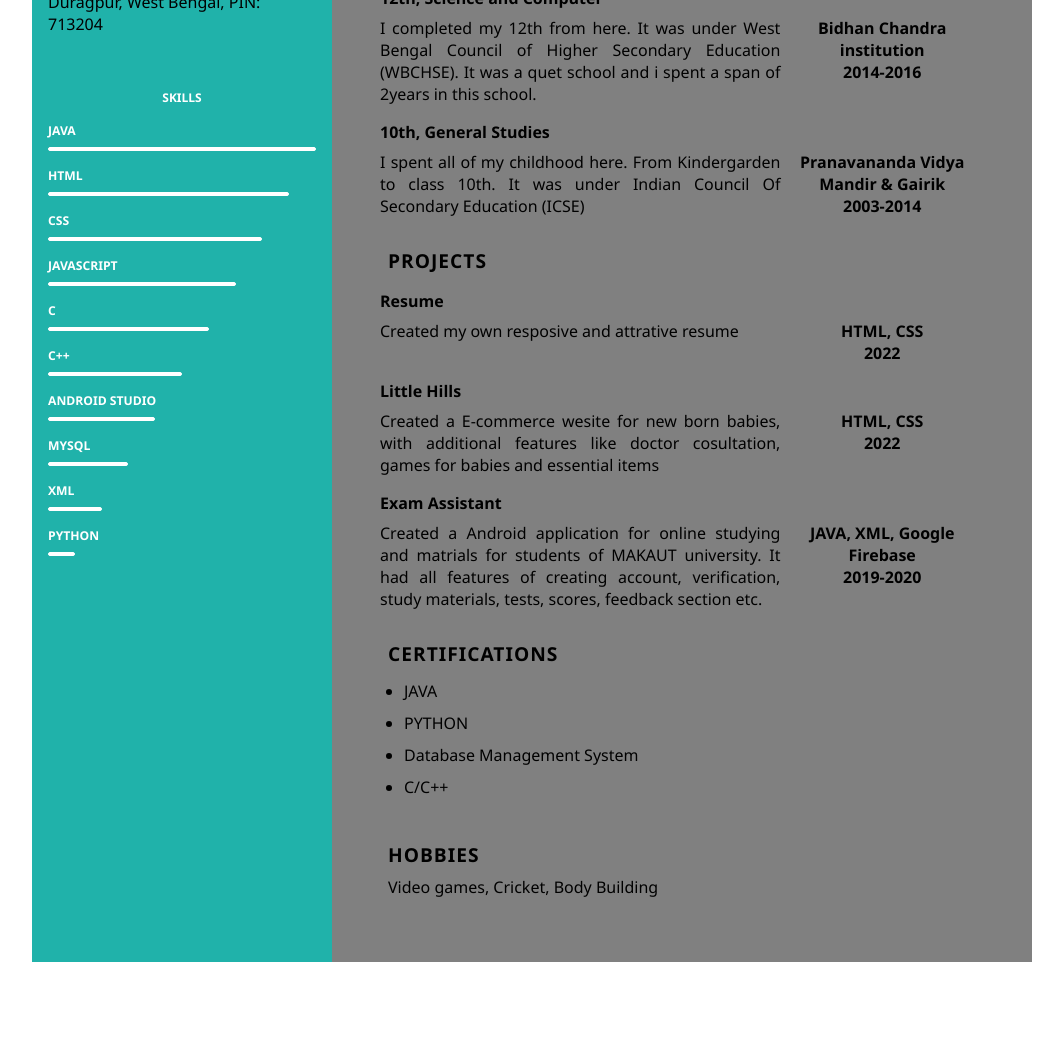
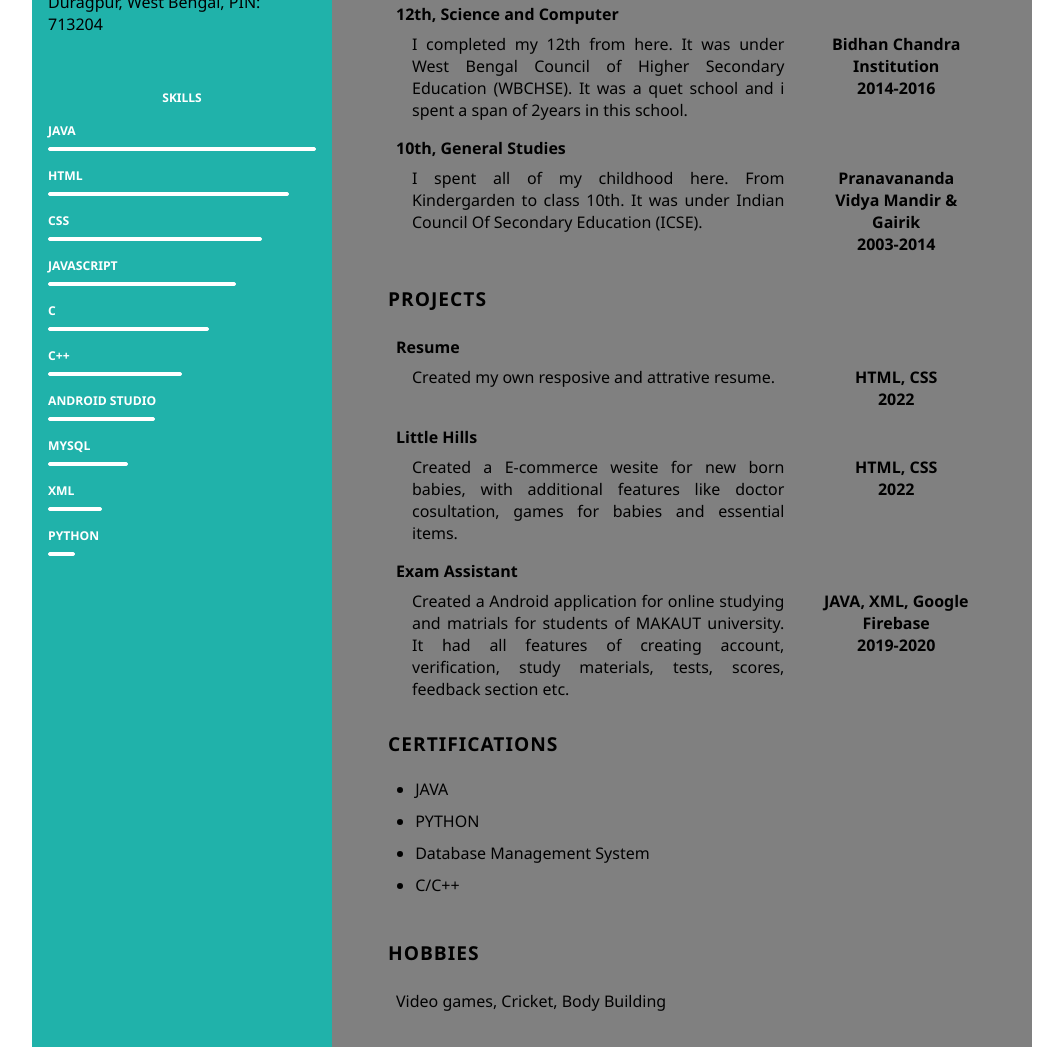
Before and after one commit to sb-POLO/CSS-Selectors-Basic-Selectors-Combinators-Id-selector-Class-selector---Post-Class---Responsive-, a plain HTML site: page index.html in a window 1280 px wide. Shown: the part 455-1502 px from the top of the page, without its empty margins (32-1095 px from the left). Before the commit the page ends 1437 px from the top, so only its background shows below. Drawn offline with Linux system fonts and the light colour scheme.

Commit message:
Add files via upload

```diff
--- a/index.html
+++ b/index.html
@@ -79,7 +79,7 @@
                     src="./assets/icons/icons8-location-24.png"
                     alt="Location"
                   />
-                  <span class="address"
+                  <span
                     >19/27 Ashok Avenue, A-Zone, Duragpur, West Bengal, PIN:
                     713204</span
                   >
@@ -218,7 +218,7 @@
                   school and i spent a span of 2years in this school.</span
                 >
                 <span class="institution">
-                  <div>Bidhan Chandra institution</div>
+                  <div>Bidhan Chandra Institution</div>
                   <div>2014-2016</div>
                 </span>
               </div>
@@ -229,7 +229,7 @@
                 <span class="institution-details"
                   >I spent all of my childhood here. From Kindergarden to class
                   10th. It was under Indian Council Of Secondary Education
-                  (ICSE)</span
+                  (ICSE).</span
                 >
                 <span class="institution">
                   <div>Pranavananda Vidya Mandir & Gairik</div>
@@ -245,7 +245,7 @@
               <h4>Resume</h4>
               <div class="project-details">
                 <span class="project-info"
-                  >Created my own resposive and attrative resume</span
+                  >Created my own resposive and attrative resume.</span
                 >
                 <span class="project-span">
                   <div>HTML, CSS</div>
@@ -259,7 +259,7 @@
                 <span class="project-info"
                   >Created a E-commerce wesite for new born babies, with
                   additional features like doctor cosultation, games for babies
-                  and essential items</span
+                  and essential items.</span
                 >
                 <span class="project-span">
                   <div>HTML, CSS</div>
@@ -298,7 +298,7 @@
           <br />
           <section class="hobbies-section">
             <h1 class="right-title">Hobbies</h1>
-            <div class="hobbies">
+            <div class="right-content">
               <p>Video games, Cricket, Body Building</p>
             </div>
           </section>
--- a/style.css
+++ b/style.css
@@ -109,13 +109,13 @@ section {
 }
 .hobbies-section {
   margin: auto;
+  padding-bottom: 2rem;
 }
 .right-title {
   text-transform: uppercase;
   font-size: 1.2rem;
   font-weight: 700;
   padding: 0.5rem;
-  padding-bottom: 0rem;
   letter-spacing: 1px;
 }
 .right-main-content {
@@ -126,6 +126,7 @@ section {
 }
 .right-content {
   padding-top: 1rem;
+  padding-left: 1rem;
 }
 .education-details {
   padding-top: 0.5rem;
@@ -134,11 +135,12 @@ section {
 .institution-details {
   text-align: justify;
   width: 70%;
-  margin-right: 1rem;
+  margin-left: 1rem;
 }
 .institution {
   width: 30%;
-  margin-right: 1rem;
+  margin-right: 0.5rem;
+  margin-left: 2rem;
   text-align: center;
   font-weight: bold;
 }
@@ -149,26 +151,20 @@ section {
 .project-info {
   text-align: justify;
   width: 70%;
-  margin-right: 1rem;
+  margin-left: 1rem;
 }
 .project-span {
   width: 30%;
-  margin-right: 1rem;
+  margin-right: 0.5rem;
+  margin-left: 2rem;
   font-weight: bold;
   text-align: center;
 }
 .certification-list {
   padding: 0.5rem;
-  padding-left: 1.5rem;
+  padding-left: 2.2rem;
   line-height: 2rem;
   list-style: disc;
-}
-.hobbies {
-  padding: 0.5rem;
-  padding-bottom: 2rem;
-}
-.address {
-  width: 10%;
 }
 @media screen and (max-width: 673px) {
   .main-content {
```
